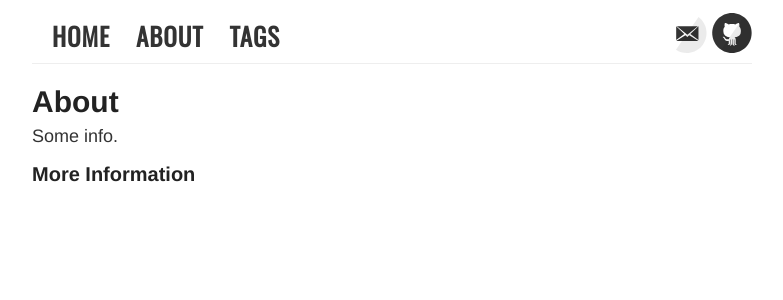
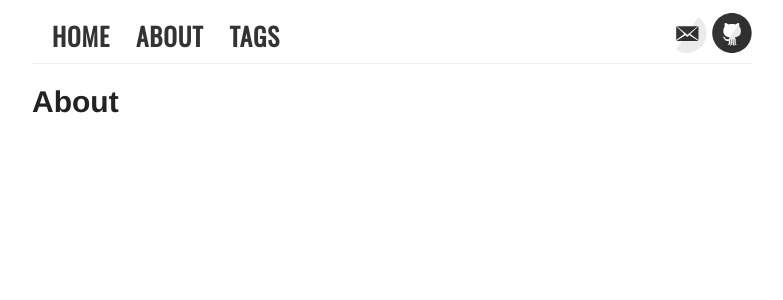
Before and after one commit to sitb157/sitb157.github.io-archive, a Jekyll site: the page built from about.md, in a window 1280 px wide. Shown: the top 300 px of the page, without its empty margins (248-1031 px from the left). Built offline with Jekyll 4.4.1, drawn with Linux system fonts in a browser that asks for light colours.

Commit message:
Update about.md

```diff
--- a/about.md
+++ b/about.md
@@ -3,7 +3,3 @@ layout: page
 title: About
 permalink: /about/
 ---
-
-Some info.
-
-### More Information
```
